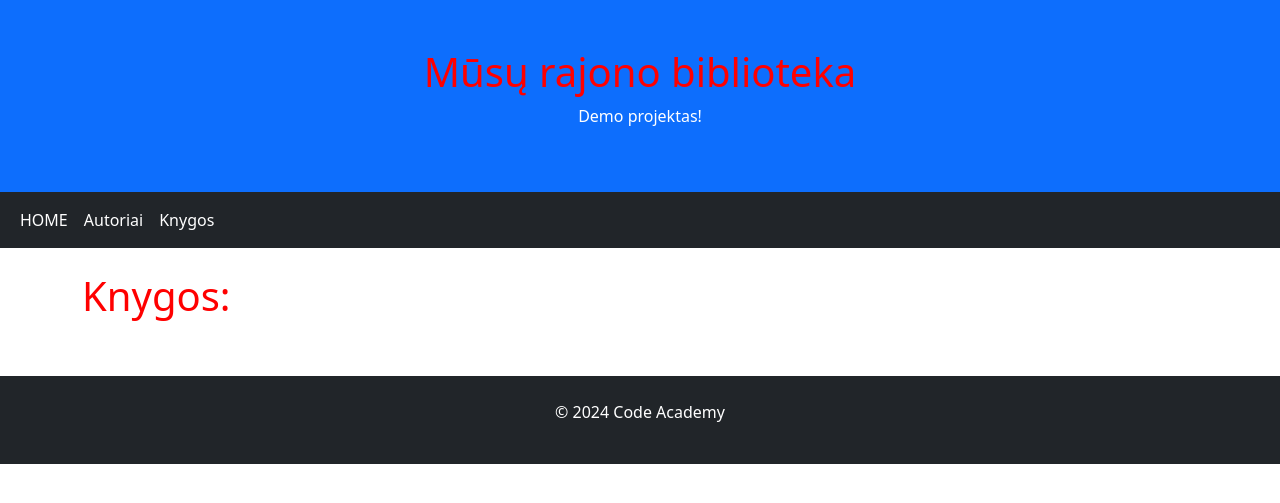
After one commit to DonatasNoreika/my_library_202403, a Django app: page /library/books/ in a window 1280 px wide. The commit adds this page. Shown: the top 503 px of the page. Run offline with Django 5.2, Linux system fonts and the light colour scheme; data that the repository does not hold is empty.

Commit message:
+ 4: įdėtas knygų sąrašas su meniu nuoroda

```diff
--- a/mysite/library/templates/base.html
+++ b/mysite/library/templates/base.html
@@ -24,6 +24,9 @@
             <li class="nav-item">
                 <a class="nav-link active" href="{% url 'authors' %}">Autoriai</a>
             </li>
+            <li class="nav-item">
+                <a class="nav-link active" href="{% url 'books' %}">Knygos</a>
+            </li>
         </ul>
     </div>
 </nav>
--- /dev/null
+++ b/mysite/library/templates/books.html
@@ -0,0 +1,11 @@
+{% extends 'base.html' %}
+{% block "title" %}Knygos{% endblock %}
+
+
+{% block "content" %}
+<h1>Knygos:</h1>
+{% for book in books %}
+<a href=""><p>{{ book }}</p></a>
+<hr>
+{% endfor %}
+{% endblock %}
--- a/mysite/library/urls.py
+++ b/mysite/library/urls.py
@@ -6,4 +6,5 @@ urlpatterns = [
     path("", views.index, name="index"),
     path("authors/", views.authors, name="authors"),
     path("authors/<int:author_id>", views.author, name='author'),
+    path("books/", views.BookListView.as_view(), name="books"),
 ]
--- a/mysite/library/views.py
+++ b/mysite/library/views.py
@@ -1,7 +1,6 @@
 from django.shortcuts import render
-from django.http import HttpResponse
 from .models import Book, BookInstance, Author
-
+from django.views import generic
 
 # Create your views here.
 
@@ -29,3 +28,8 @@ def authors(request):
 
 def author(request, author_id):
     return render(request, template_name="author.html", context={"author": Author.objects.get(pk=author_id)})
+
+class BookListView(generic.ListView):
+    model = Book
+    template_name = "books.html"
+    context_object_name = "books"
```
